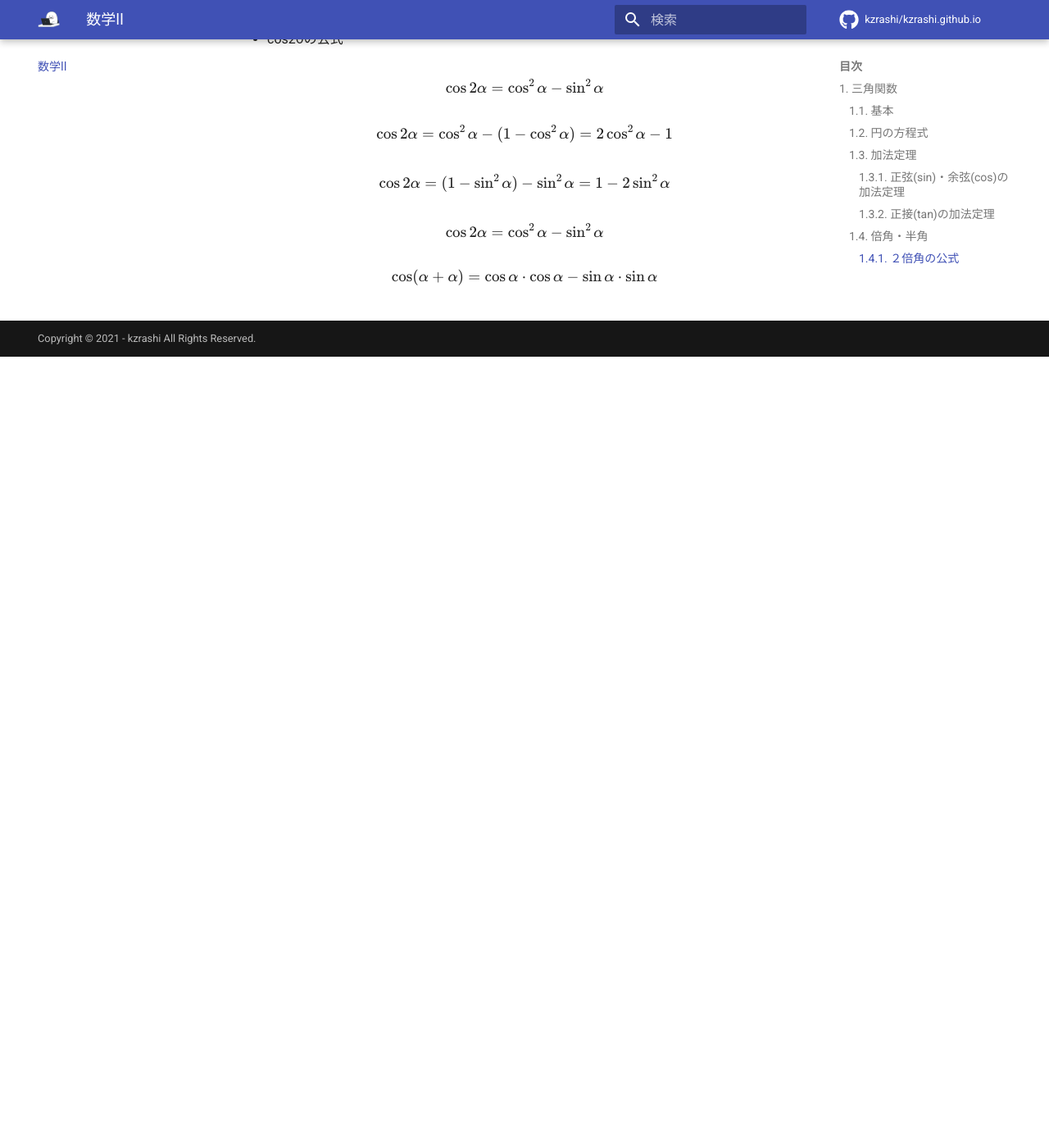
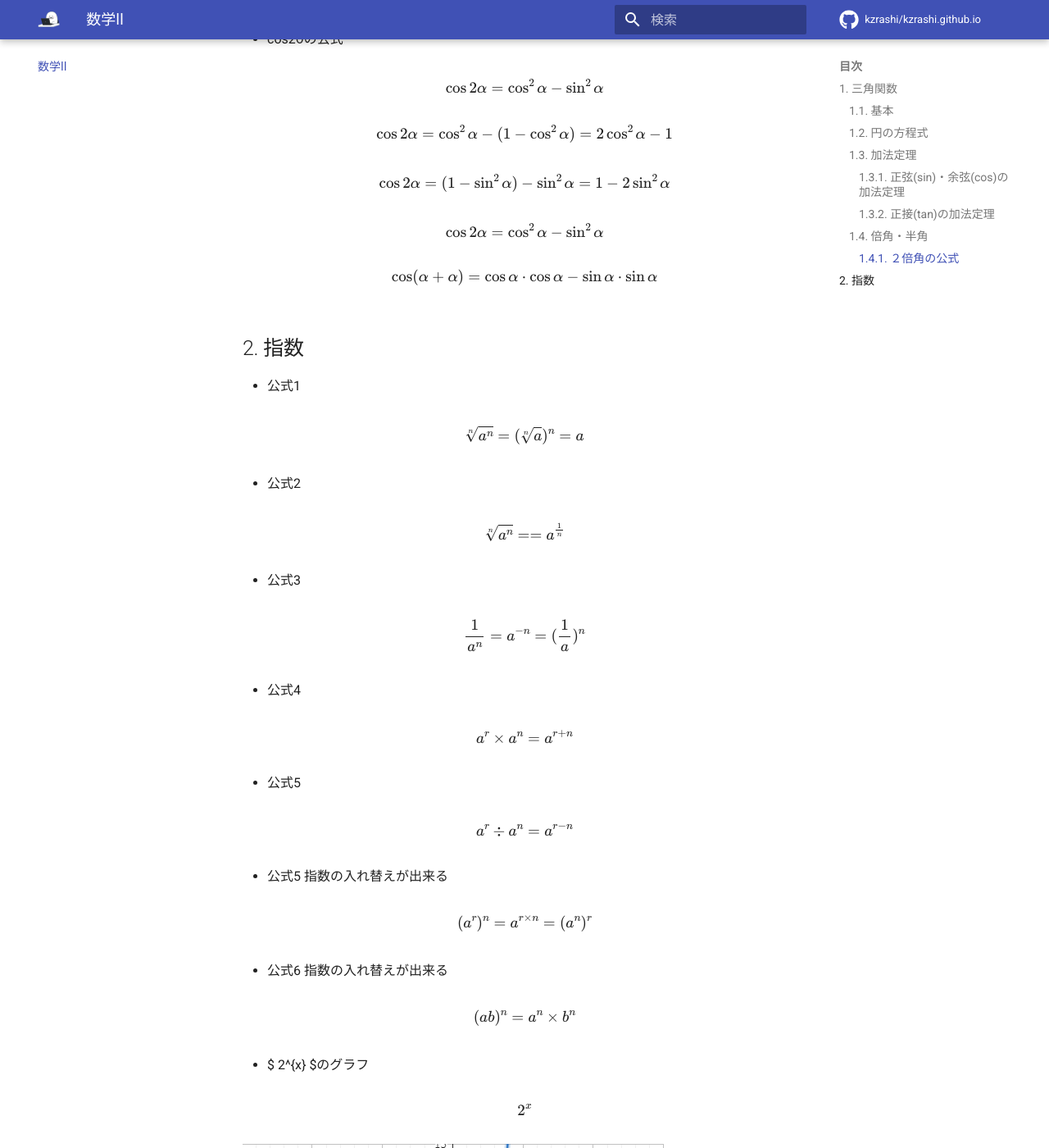
Before and after one commit to kzrashi/kzrashi.github.io, an MkDocs documentation site: the page built from docs/11_math2.md, in a window 1280 px wide and 1400 px high, scrolled down 1817 px. Shown: the whole window at 82% size. Built offline with MkDocs 1.6.1 and Material for MkDocs 9.7.7, drawn with Linux system fonts in a browser that asks for light colours; comment, search, counter and statistics services are not loaded; before the commit the page ends 2252 px from its top, so only the background shows below that.

```diff
--- a/docs/11_math2.md
+++ b/docs/11_math2.md
@@ -104,3 +104,63 @@
 $$
 \cos(\alpha + \alpha) = \cos{\alpha} \cdot \cos{\alpha} - \sin{\alpha} \cdot \sin{\alpha}
 $$
+
+## 2. 指数
+
+- 公式1
+
+$$
+\sqrt[n]{a^{n}} = (\sqrt[n]{a})^{n} = a
+$$
+
+- 公式2
+
+$$
+\sqrt[n]{a^{n}} = = a^{\frac{1}{n}}
+$$
+
+- 公式3
+
+$$
+\frac{1}{a^{n}} = a^{-n} = (\frac{1}{a})^{n}
+$$
+
+- 公式4
+
+$$
+a^{r} \times a^{n} = a^{r + n}
+$$
+
+- 公式5
+
+$$
+a^{r} \div a^{n} = a^{r - n}
+$$
+
+- 公式5
+指数の入れ替えが出来る
+
+$$
+(a^{r})^{n} = a^{r \times n} = (a^{n})^{r}
+$$
+
+- 公式6
+指数の入れ替えが出来る
+
+$$
+(ab)^{n} = a^{n} \times b^{n}
+$$
+
+- $ 2^{x} $のグラフ
+
+$$
+2^{x}
+$$
+
+![](assets_math/math2_001.png)
+
+$$
+(\frac{1}{2})^{x}
+$$
+
+![](assets_math/math2_002.png)
```
Also changed, not shown: docs/assets_math/math2_001.png (added), docs/assets_math/math2_002.png (added).
